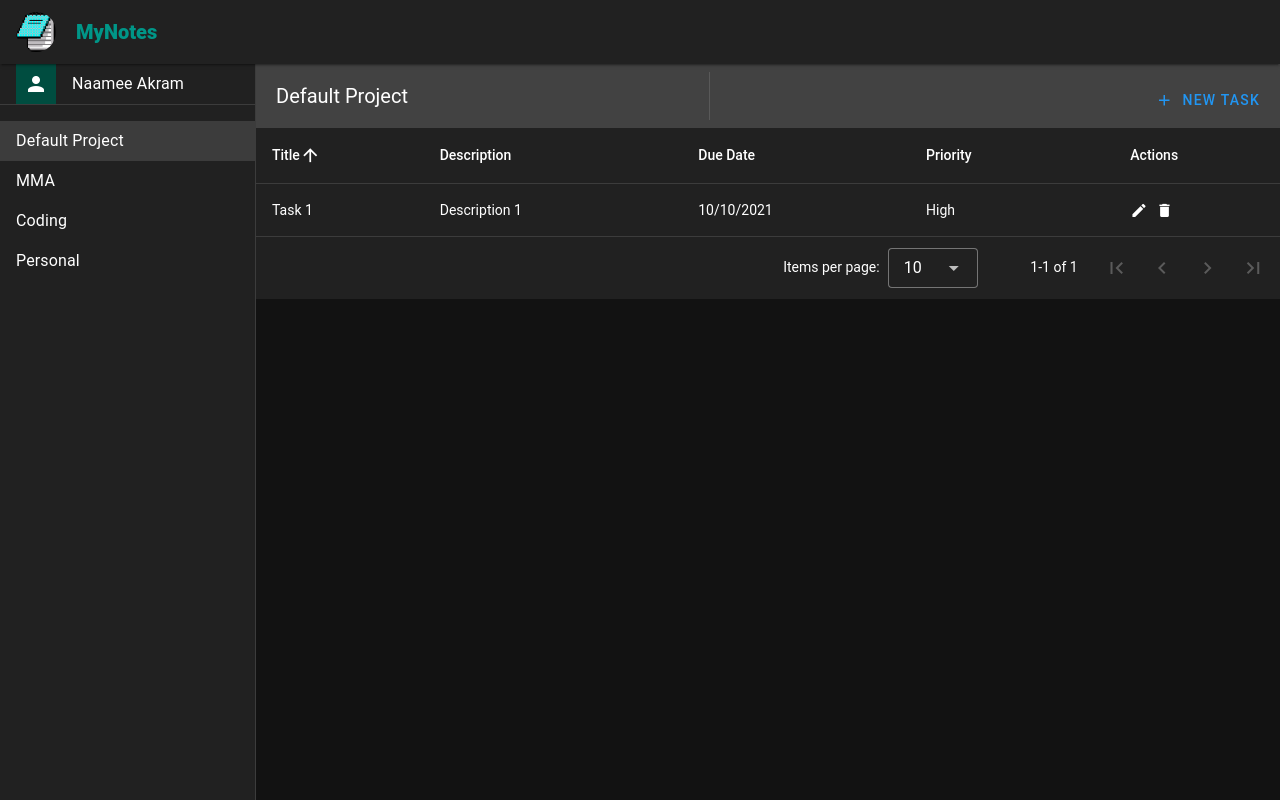
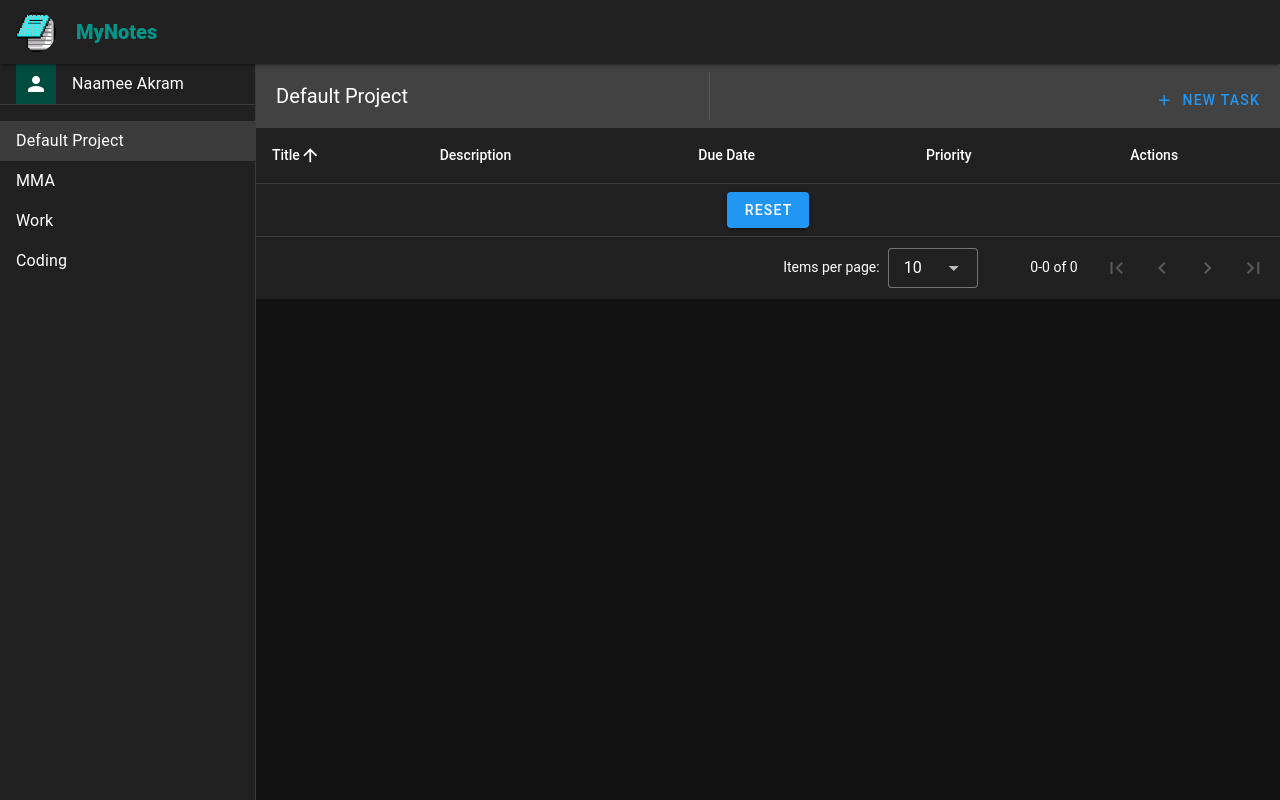
Before and after one commit to Naamee/todoapp, a Vue app: page / in a window 1280 px wide. Built offline with nearby package versions, Linux system fonts and the light colour scheme.

Commit message:
fixed routing / updated datatable

```diff
--- a/src/components/DataCheckBox.vue
+++ /dev/null
@@ -1,8 +0,0 @@
-<script setup>
-defineProps(['label', 'id'])
-
-</script>
-
-<template>
-    <v-checkbox :id="id" :label="label"></v-checkbox>
-</template>
--- a/src/components/DataTable.vue
+++ b/src/components/DataTable.vue
@@ -1,7 +1,9 @@
 <script setup>
 import DatePicker from '@/components/DatePicker.vue'
-import DataCheckBox  from './DataCheckBox.vue';
 import { ref, computed, watch } from 'vue'
+import { useRoute } from 'vue-router'
+// import { useDateFormat, useNow } from '@vuecore'
+
 
 const dialog = ref(false)
 const dialogDelete = ref(false)
@@ -12,15 +14,15 @@ const editedItem = ref({
   description: '',
   dueDate: null,
   priority: '',
-  todos:[]
+  todos: []
 })
 
 const defaultItem = ref({
   title: '',
-  description: 0,
+  description: '',
   dueDate: null,
   priority: '',
-  todos:[]
+  todos: []
 })
 
 const headers = [
@@ -33,13 +35,10 @@ const headers = [
 
 const tasks = ref([])
 
-
 const formTitle = computed(() => (editedIndex.value === -1 ? 'New Task' : 'Edit Task'))
 
 const initialize = () => {
-  tasks.value = [
-    { title: 'Task 1', description: 'Description 1', dueDate: '10/10/2021', priority: 'High' }
-  ]
+  tasks.value = []
 }
 
 const editItem = (item) => {
@@ -80,11 +79,13 @@ const save = () => {
   close()
 }
 
-const addCheckBox = () => {
-     editedItem.value.todos.push({ label: editedItem.value.description, isChecked: true });
-     editedItem.value.description = '';
-   };
+//get current route name
+const route = useRoute()
+const currentRoutePath = computed(() => route.path)
+const pathSegments = computed(() => currentRoutePath.value.split('/'))
+const currentRouteName = computed(() => pathSegments.value[pathSegments.value.length - 1])
 
+//watchers
 initialize()
 
 watch(dialog, (val) => {
@@ -94,15 +95,13 @@ watch(dialog, (val) => {
 watch(dialogDelete, (val) => {
   val || closeDelete()
 })
-
-
 </script>
 
 <template>
   <v-data-table :headers="headers" :items="tasks" :sort-by="[{ key: 'title', order: 'asc' }]">
     <template v-slot:top>
       <v-toolbar flat>
-        <v-toolbar-title>Default Project</v-toolbar-title>
+        <v-toolbar-title>{{ currentRouteName || 'Default Project' }}</v-toolbar-title>
         <v-divider class="mx-4" inset vertical></v-divider>
         <v-spacer></v-spacer>
         <v-dialog v-model="dialog" max-width="500px">
@@ -126,12 +125,8 @@ watch(dialogDelete, (val) => {
                     <v-textarea
                       v-model="editedItem.description"
                       label="Description"
-                      rows="1"
-                      @keyup.enter="addCheckBox"
+                      rows="2"
                     ></v-textarea>
-                  </v-col>
-                  <v-col id="new-checks" cols="12">
-                    <DataCheckBox v-for="(todo, index) in editedItem.todos" :key="todo.label" :id="String(index)" :label="todo.label" v-model="editedItem.todos[index]" class="mb-n7" />
                   </v-col>
                   <v-col cols="6">
                     <DatePicker label="Due Date" v-model="editedItem.dueDate" id="date-picker" />
--- a/src/components/DatePicker.vue
+++ b/src/components/DatePicker.vue
@@ -24,6 +24,8 @@ const modelValue = defineModel()
 
 const isMenuOpen = ref(false)
 
+
+
 const formattedDate = computed(() => {
   return modelValue.value ? modelValue.value.toLocaleDateString('en') : ''
 })
--- /dev/null
+++ b/src/components/TestDataTable.vue
@@ -0,0 +1,3 @@
+<template>
+    <p>f</p>
+</template>
--- a/src/components/TheNavigation.vue
+++ b/src/components/TheNavigation.vue
@@ -1,5 +1,8 @@
 <script setup>
-const projects = ["MMA", "Coding", "Personal"];
+import { useProjectStore } from '@/stores/ProjectStore'
+
+const projectsStore = useProjectStore()
+const projects = projectsStore.projects
 </script>
 
 <template>
--- a/src/router/index.js
+++ b/src/router/index.js
@@ -1,33 +1,25 @@
 import { createRouter, createWebHistory } from 'vue-router'
-import DefaultProjectViewVue from '@/views/DefaultProjectView.vue'
-import AnotherProjectViewVue from '@/views/AnotherProjectView.vue'
+import ProjectViewVue from '@/views/ProjectView.vue'
+import TestProjectViewVue from '@/views/TestProjectView.vue'
 
 const router = createRouter({
   history: createWebHistory(import.meta.env.BASE_URL),
   routes: [
     {
       path: '/',
-      name: 'default-project-view',
-      component: DefaultProjectViewVue
+      name: 'Default Project',
+      component: ProjectViewVue
     },
-    // {
-    //   path: '/another-project',
-    //   name: 'another-project-view',
-    //   component: AnotherProjectViewVue
-    // },
     {
       path: '/project/:id',
-      name: 'project-view',
-      component: AnotherProjectViewVue
-    }
-    // {
-    //   path: '/about',
-    //   name: 'about',
-    //   // route level code-splitting
-    //   // this generates a separate chunk (About.[hash].js) for this route
-    //   // which is lazy-loaded when the route is visited.
-    //   component: () => import('../views/AboutView.vue')
-    // }
+      name: 'Other Projects',
+      component: ProjectViewVue
+    },
+    {
+      path: '/test',
+      name: 'test',
+      component: TestProjectViewVue
+    },
   ]
 })
 
--- /dev/null
+++ b/src/stores/ProjectStore.js
@@ -0,0 +1,5 @@
+import { defineStore } from 'pinia'
+
+export const useProjectStore = defineStore('project', {
+    state: () => { return { projects: [ 'MMA', 'Work', 'Coding'] }},
+})
--- a/src/views/DefaultProjectView.vue
+++ b/src/views/TestProjectView.vue
@@ -1,7 +1,7 @@
 <script setup>
 import TheHeader from '@/components/TheHeader.vue';
 import TheNavigation from '@/components/TheNavigation.vue';
-import DataTable from '@/components/DataTable.vue';
+import TestDataTable from '@/components/TestDataTable.vue';
 </script>
 
 <template>
@@ -9,7 +9,7 @@ import DataTable from '@/components/DataTable.vue';
     <TheHeader />
     <TheNavigation />
     <v-main>
-      <DataTable />
+      <TestDataTable />
     </v-main>
   </v-app>
 </template>
```
Also changed, not shown: src/views/ProjectView.vue (renamed from src/views/AnotherProjectView.vue).
